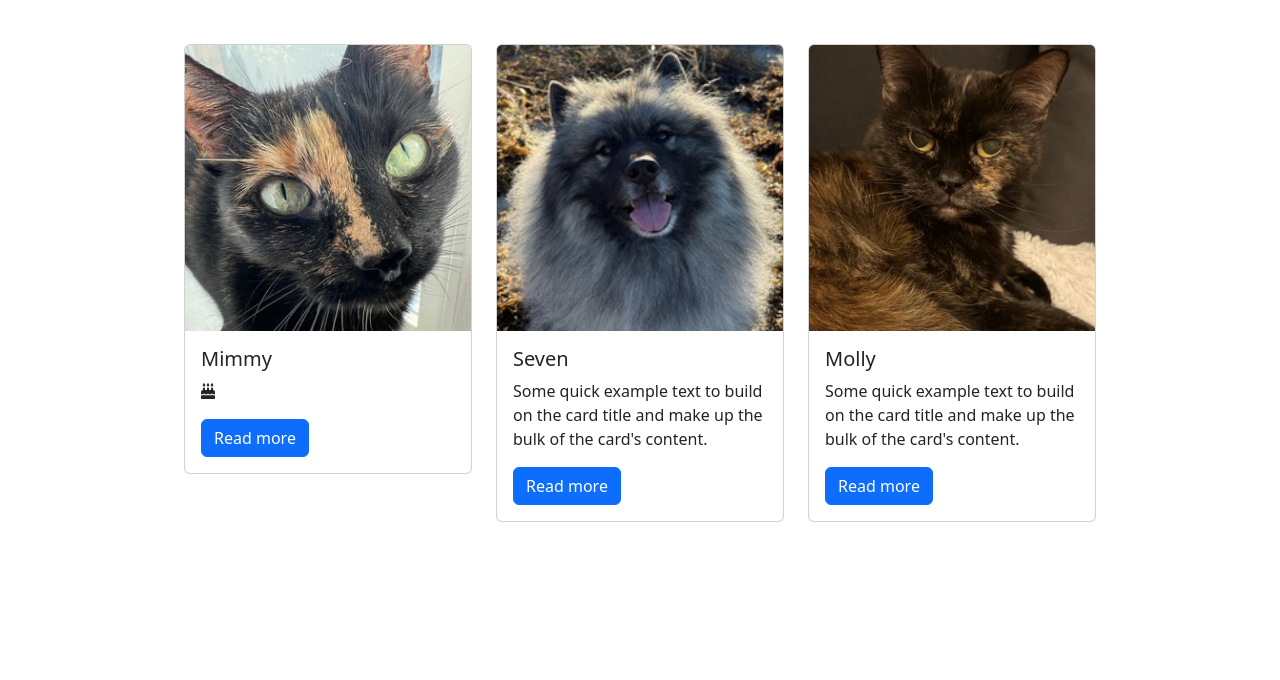
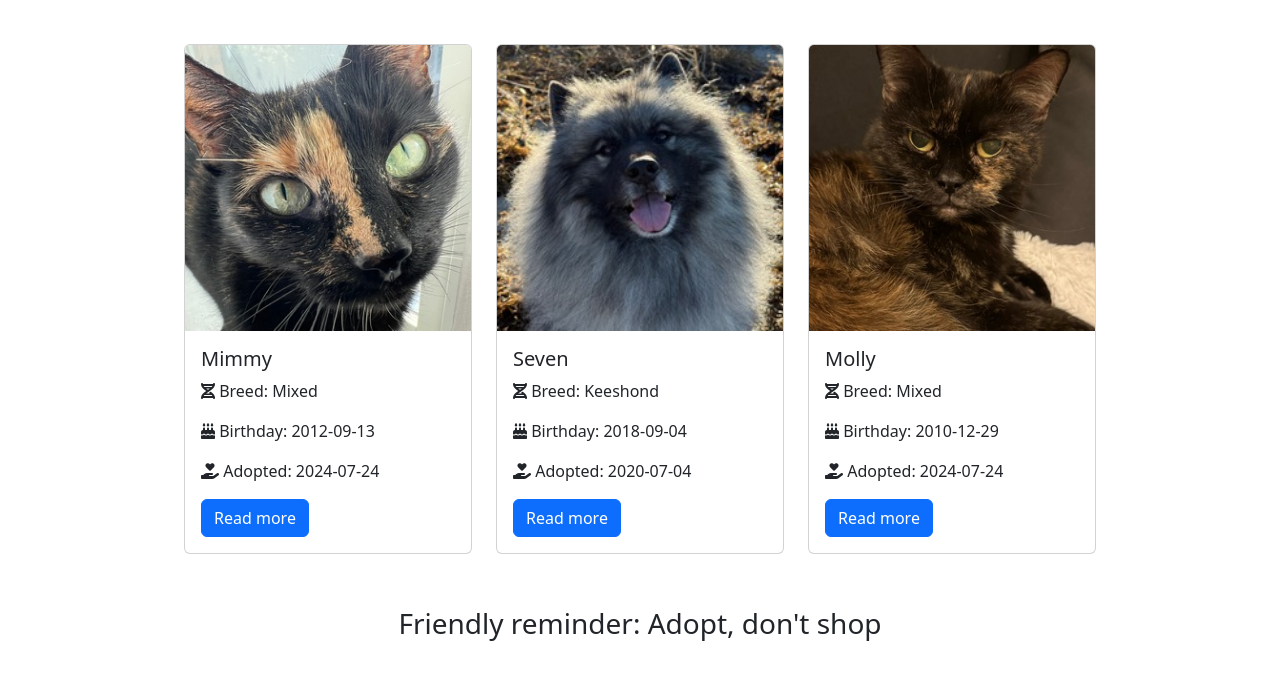
Before and after one commit to ssannejohansson/uppgift-femton, a plain HTML site: page index.html in a window 1280 px wide. Shown: the part 60-740 px from the top of the page. Drawn offline with nearby package versions, Linux system fonts and the light colour scheme.

Commit message:
Added text to cards and to bottom
Added text and icons to the cards, and text to the bottom

```diff
--- a/index.html
+++ b/index.html
@@ -43,7 +43,9 @@
                     <img src="images/mimmy.JPG" class="card-img-top" alt="cat with green eyes">
                     <div class="card-body">
                       <h5 class="card-title">Mimmy</h5>
-                      <p class="card-text"><i class="fa-solid fa-cake-candles"></i></p>
+                      <p class="card-text"><i class="fa-solid fa-dna"></i> Breed: Mixed</p>
+                      <p class="card-text"><i class="fa-solid fa-cake-candles"></i> Birthday: 2012-09-13 </p>
+                      <p class="card-text"><i class="fa-solid fa-hand-holding-heart"></i> Adopted: 2024-07-24</p>
                       <a href="#" class="btn btn-primary">Read more</a>
                     </div>
                   </div>
@@ -54,7 +56,9 @@
                     <img src="images/seven.jpg" class="card-img-top" alt="keeshond">
                     <div class="card-body">
                       <h5 class="card-title">Seven</h5>
-                      <p class="card-text">Some quick example text to build on the card title and make up the bulk of the card's content.</p>
+                      <p class="card-text"><i class="fa-solid fa-dna"></i> Breed: Keeshond</p>
+                      <p class="card-text"><i class="fa-solid fa-cake-candles"></i> Birthday: 2018-09-04</p>
+                      <p class="card-text"><i class="fa-solid fa-hand-holding-heart"></i> Adopted: 2020-07-04</p>
                       <a href="#" class="btn btn-primary">Read more</a>
                     </div>
                   </div>
@@ -64,13 +68,17 @@
                     <img src="images/molly.JPG" class="card-img-top" alt="cat">
                     <div class="card-body">
                       <h5 class="card-title">Molly</h5>
-                      <p class="card-text">Some quick example text to build on the card title and make up the bulk of the card's content.</p>
+                      <p class="card-text"><i class="fa-solid fa-dna"></i> Breed: Mixed</p>
+                      <p class="card-text"><i class="fa-solid fa-cake-candles"></i> Birthday: 2010-12-29</p>
+                      <p class="card-text"><i class="fa-solid fa-hand-holding-heart"></i> Adopted: 2024-07-24</p>
                       <a href="#" class="btn btn-primary">Read more</a>
                     </div>
                   </div>
               </div>
             </div>
         </div>
+
+        <p class="text-center fs-3 fw-lighter">Friendly reminder: Adopt, don't shop</p>
     </main>
 
 <script src="https://cdn.jsdelivr.net/npm/bootstrap@5.3.3/dist/js/bootstrap.bundle.min.js" integrity="sha384-YvpcrYf0tY3lHB60NNkmXc5s9fDVZLESaAA55NDzOxhy9GkcIdslK1eN7N6jIeHz" crossorigin="anonymous"></script>
```
